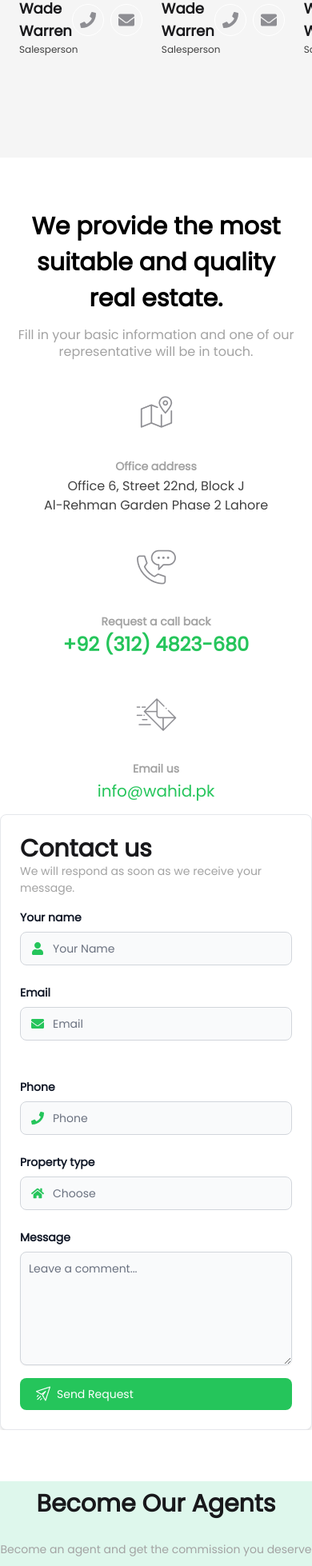
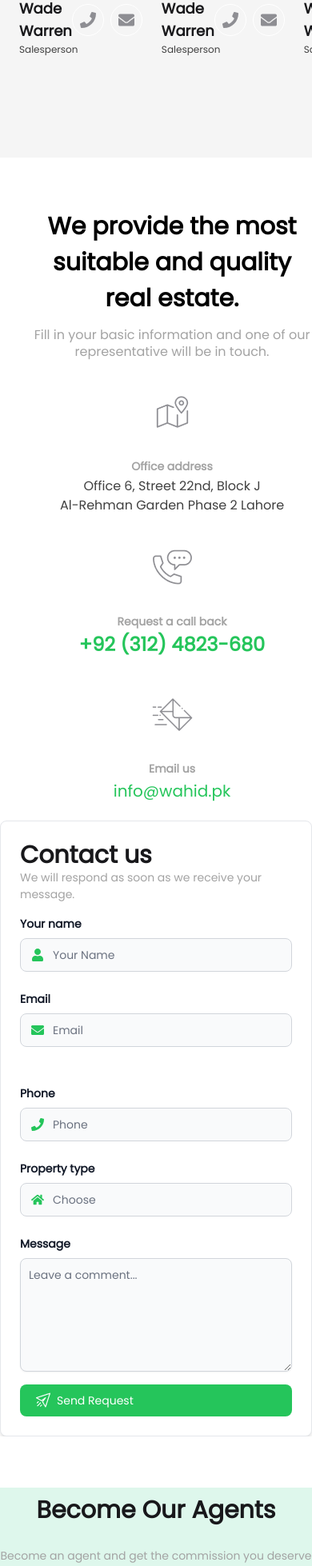
Before and after one commit to salmanhaider14/wahidpk-frontend, a Next.js app: page / in a window 390 px wide. Shown: the part 3421-5379 px from the top of the page at 80% size. Built offline with nearby package versions, Linux system fonts and the light colour scheme.

Commit message:
contacts section fixed

```diff
--- a/app/page.js
+++ b/app/page.js
@@ -353,9 +353,9 @@ export default function Home() {
         className="overflow-x-hidden w-full "
         style={{ backgroundImage: "/assets/contactbg.png" }}
       >
-        <div className="grid md:grid-cols-2 gap-3 grid-cols-1 md:justify-center justify-start items-center mt-16">
-          <div className="flex md:justify-end md:items-end justify-center items-center  flex-wrap w-full min-h-[500px]">
-            <div className="flex flex-col gap-3  justify-start items-center md:items-start text-center md:text-start  w-[540px] min-h-[500px] flex-wrap ">
+        <div className="grid lg:grid-cols-2 gap-3 grid-cols-1 md:justify-center justify-start items-center mt-16">
+          <div className="flex md:justify-start lg:justify-end md:items-end justify-center items-start  flex-wrap w-full min-h-[500px]">
+            <div className="flex flex-col gap-3  justify-start items-center md:items-start text-center md:text-start  w-[540px] min-h-[500px] flex-wrap ms-10 ">
               <h1 className=" text-black md:text-[45px] text-[30px] font-['Poppins']  font-extrabold ">
                 We provide the most <br /> suitable and quality
                 <br />
--- a/components/ContactForm.js
+++ b/components/ContactForm.js
@@ -4,7 +4,7 @@ import { FaEnvelope, FaHome, FaPhone, FaUser } from "react-icons/fa";
 const ContactForm = () => {
   return (
     <div className="w-full h-full min-h-[700px] ">
-      <form className="max-w-[550px] bg-white shadow-md flex-col items-center gap-2 rounded-lg min-h-[500px] p-6 mt-2 border md:ms-6 ">
+      <form className="lg:max-w-[550px] bg-white shadow-md flex-col items-center gap-2 rounded-lg min-h-[500px] p-6 mt-4 border md:ms-6 ">
         <h1 className=" text-zinc-900 text-3xl font-bold font-['Poppins']">
           Contact us
         </h1>
```
